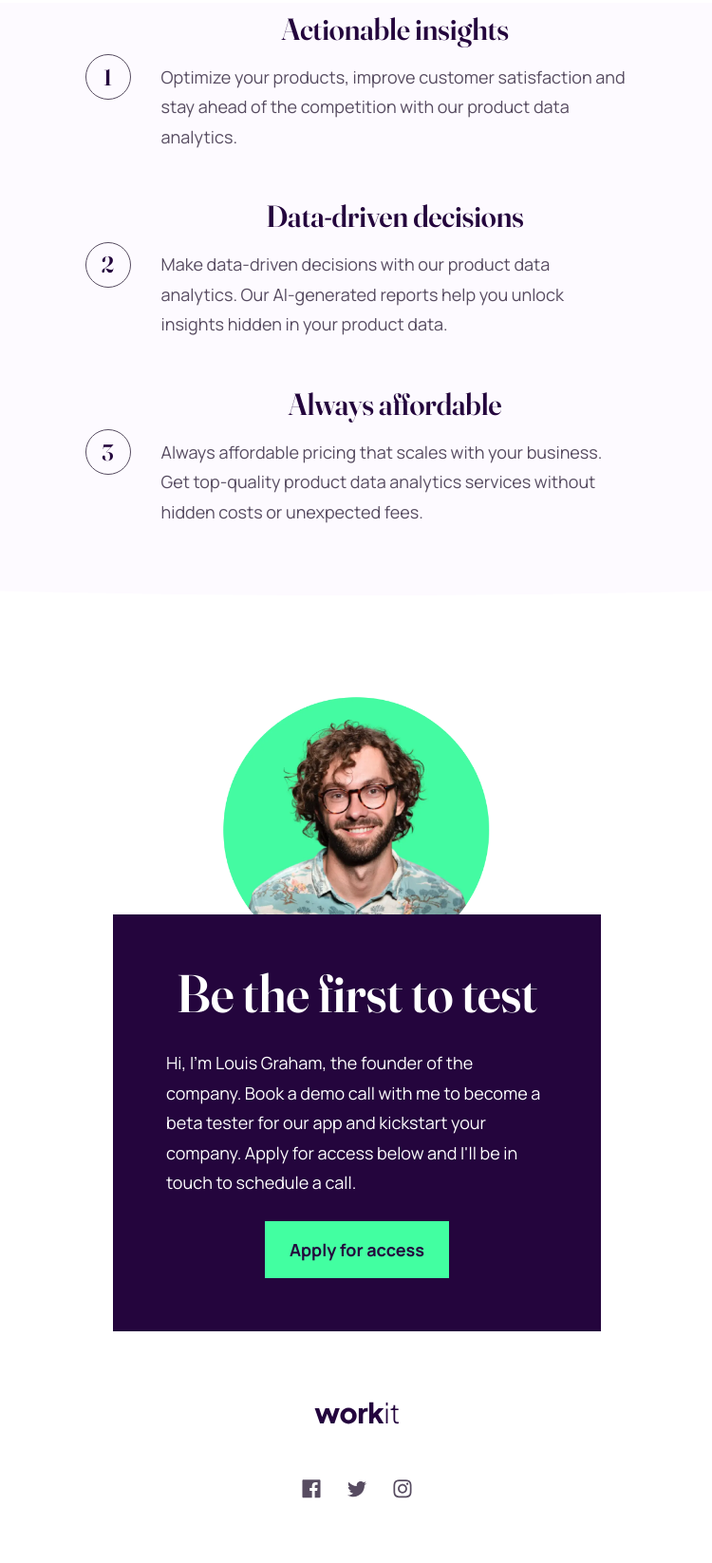
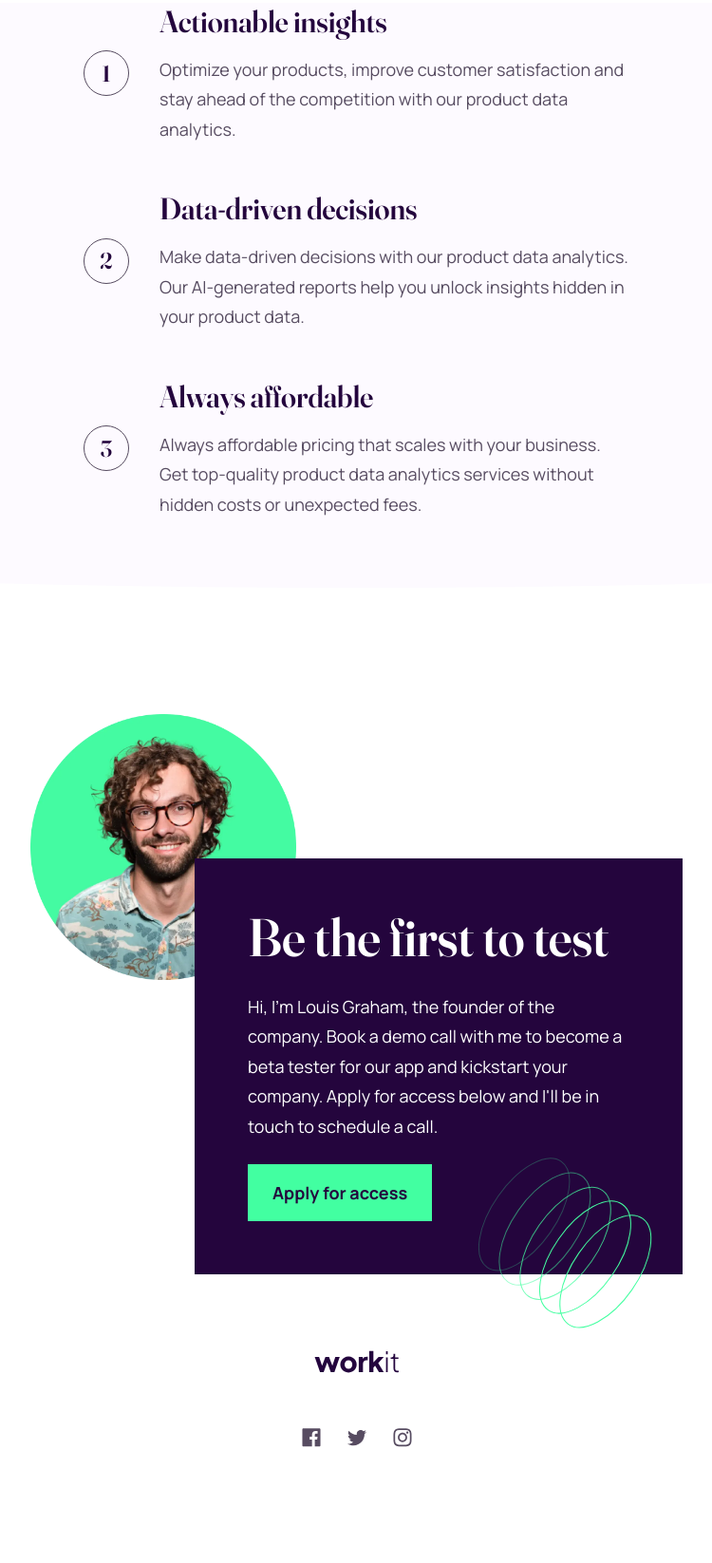
Before and after one commit to DarkstarXDD/workit-landing-page, a website built with Vite: page index.html in a window 1280 px wide. Shown: the part 792-2438 px from the top of the page at 95% size, without its empty margins (264-1014 px from the left). Built offline with nearby package versions, Linux system fonts and the light colour scheme.

Commit message:
style updates for mid size screens

```diff
--- a/styles.css
+++ b/styles.css
@@ -223,7 +223,7 @@ body {
 }
 
 .features {
-  max-width: 35.8125rem;
+  max-width: 36rem;
   gap: 2.5rem;
 }
 
@@ -338,11 +338,16 @@ body {
     text-align: left;
   }
 
+  .features {
+    gap: 3rem;
+  }
+
   .feature {
     grid-template: auto auto / auto auto;
     grid-template-areas:
       "number title"
       "number description";
+    justify-items: left;
     gap: 1rem 2rem;
   }
 
@@ -352,20 +357,44 @@ body {
 
   .feature__title {
     grid-area: title;
+    margin-top: 0;
   }
 
   .feature__description {
     grid-area: description;
   }
 
+  .section-founder {
+    padding-inline: 2.5rem;
+    margin-top: 14.8rem;
+  }
+
+  .founder__img {
+    left: 50%;
+    transform: translate(-21.5rem, -9.5rem);
+  }
+
   .founder-message-wrapper {
+    position: relative;
+    align-items: start;
+    transform: translateX(86px);
     gap: 1.5rem;
     padding: 3.5rem;
     padding-top: 3rem;
   }
 
+  .founder-message-wrapper:after {
+    content: url("/assets/images/bg-pattern-3.svg");
+    position: absolute;
+    transform: translate(14rem, 12rem);
+  }
+
   .founder__btn {
     margin-top: 0;
+  }
+
+  .footer {
+    padding-block: 5rem 7.625rem;
   }
 }
 
```
